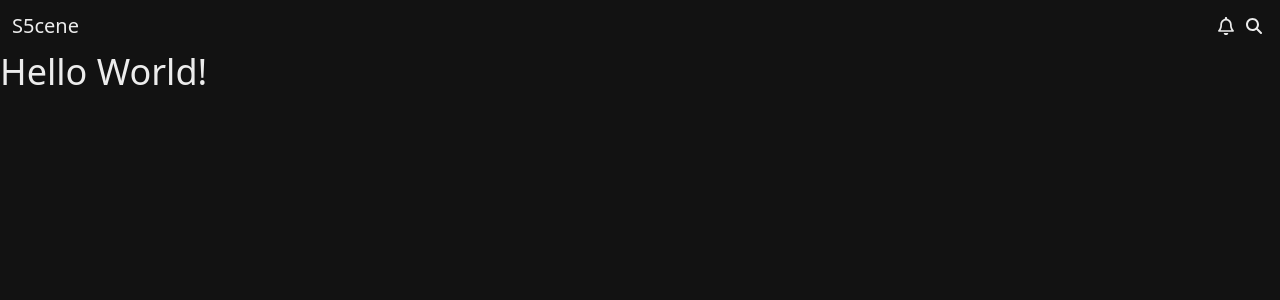
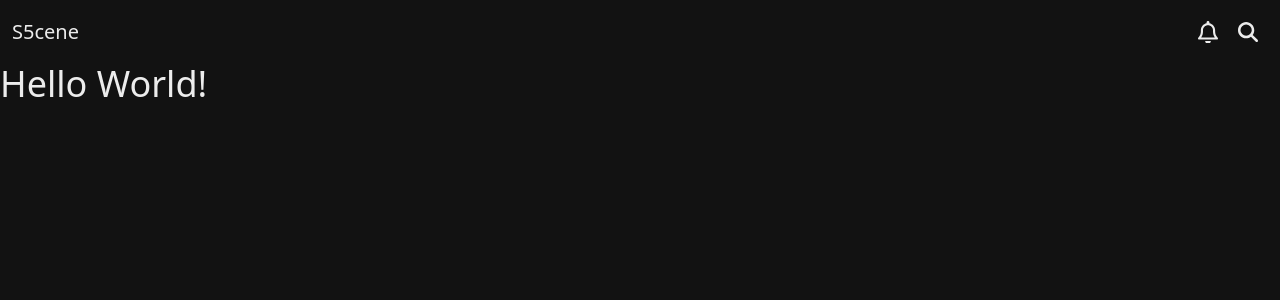
Before and after one commit to Jangmyun/myb, a React (Vite) app in the folder client/: page / in a window 1280 px wide. Shown: the top 300 px of the page. Built offline with nearby package versions, Linux system fonts and the light colour scheme.

Commit message:
add hover option to icons

```diff
--- a/client/src/components/Header.jsx
+++ b/client/src/components/Header.jsx
@@ -2,10 +2,13 @@ import classnames from "classnames";
 
 const headerIcon = classnames(
   "flex",
-  "w-7",
-  "h-7",
+  "w-10",
+  "h-10",
   "justify-center",
-  "items-center"
+  "items-center",
+  "rounded-full",
+  "hover:bg-hover-bg",
+  "cursor-pointer"
 );
 
 function Header() {
@@ -14,10 +17,10 @@ function Header() {
       <div className="header_left">
         <h1 className="text-xl">S5cene</h1>
       </div>
-      <div className="header_right flex">
+      <div className="header_right flex justify-between">
         <div className={headerIcon}>
           <svg
-            className="w-4"
+            className="w-5"
             xmlns="http://www.w3.org/2000/svg"
             viewBox="0 0 448 512"
             fill="#ececec"
@@ -27,7 +30,7 @@ function Header() {
         </div>
         <div className={headerIcon}>
           <svg
-            className="w-4"
+            className="w-5"
             xmlns="http://www.w3.org/2000/svg"
             viewBox="0 0 512 512"
             fill="#ececec"
```
